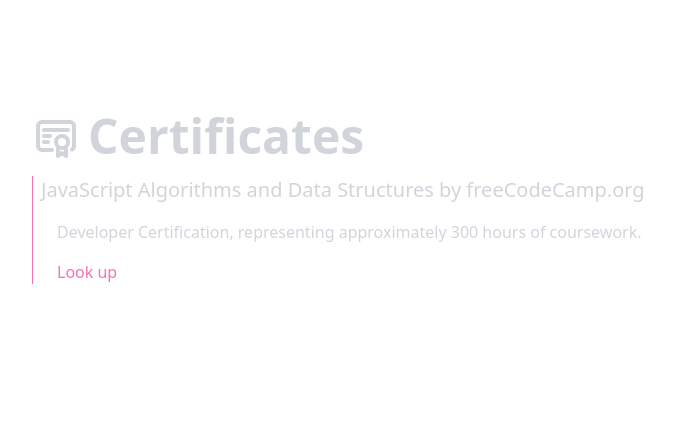
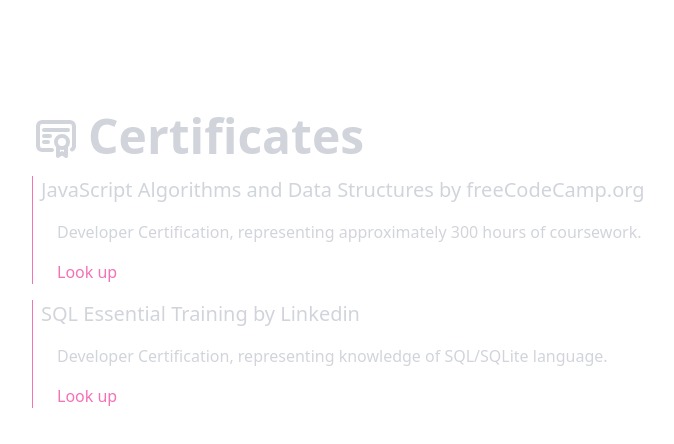
Before and after one commit to CALLmeDOMIN/portfolio, a Next.js app: page /certificates in a window 1280 px wide. Shown: the top 444 px of the page, without its empty margins (96-770 px from the left). Built offline with nearby package versions, Linux system fonts and the light colour scheme.

Commit message:
added certification

```diff
--- a/src/pages/certificates.tsx
+++ b/src/pages/certificates.tsx
@@ -21,15 +21,18 @@
       >
         <div className="flex">
           <IconCertificate className="w-12 h-12 text-gray-300 mr-2" />
-          <h2 className="text-5xl font-bold mb-4 text-gray-300">Certificates</h2>
+          <h2 className="text-5xl font-bold mb-4 text-gray-300">
+            Certificates
+          </h2>
         </div>
         <div className="md:w-5/6 text-justify pl-2 border-l border-pink-400 hover:border-white">
           <p className=" md:text-xl font-light transition-all duration-500 text-gray-300 mb-4">
             JavaScript Algorithms and Data Structures by freeCodeCamp.org
           </p>
-		  <p className=" md:text-md font-light transition-all duration-500 text-gray-300 mb-4 pl-4">
-			Developer Certification, representing approximately 300 hours of coursework.
-		  </p>
+          <p className=" md:text-md font-light transition-all duration-500 text-gray-300 mb-4 pl-4">
+            Developer Certification, representing approximately 300 hours of
+            coursework.
+          </p>
           <Link
             target="_blank"
             className="text-pink-400 pl-4"
@@ -40,6 +43,25 @@
             Look up
           </Link>
         </div>
+
+        <div className="md:w-5/6 mt-4 text-justify pl-2 border-l border-pink-400 hover:border-white">
+          <p className=" md:text-xl font-light transition-all duration-500 text-gray-300 mb-4">
+            SQL Essential Training by Linkedin
+          </p>
+          <p className=" md:text-md font-light transition-all duration-500 text-gray-300 mb-4 pl-4">
+            Developer Certification, representing knowledge of SQL/SQLite
+            language.
+          </p>
+          <Link
+            target="_blank"
+            className="text-pink-400 pl-4"
+            href={
+              "https://www.linkedin.com/learning/certificates/d9ee88b0d34eaafa1c30d8a5b86aa07bfbf73956f5c1cfa8ac397fcc70f7f317?lipi=urn%3Ali%3Apage%3Ad_flagship3_profile_view_base%3BPXoqZb2MSw6qBkVaX6Qnrg%3D%3D"
+            }
+          >
+            Look up
+          </Link>
+        </div>
       </section>
     </>
   );
```
